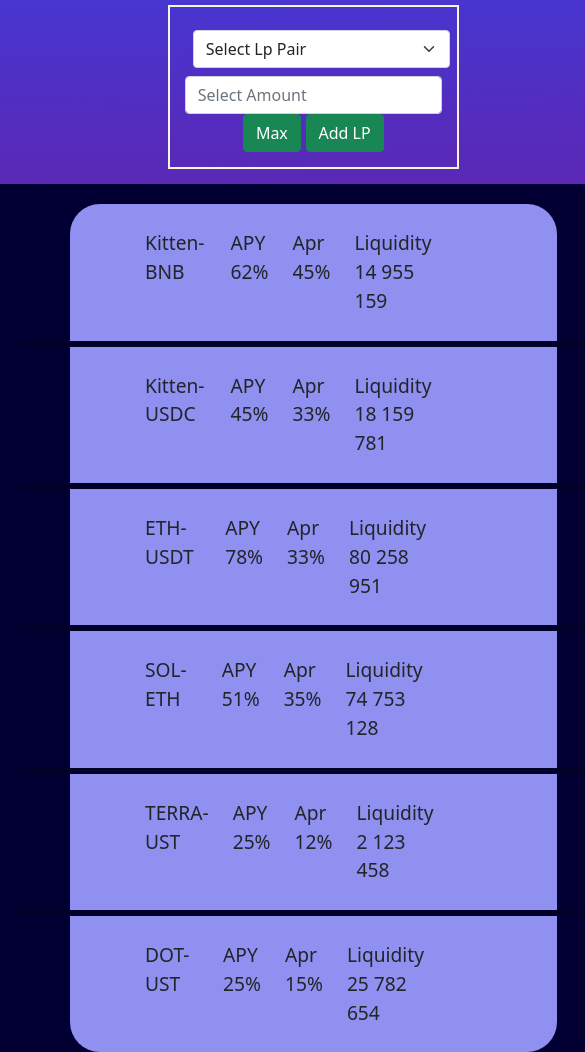
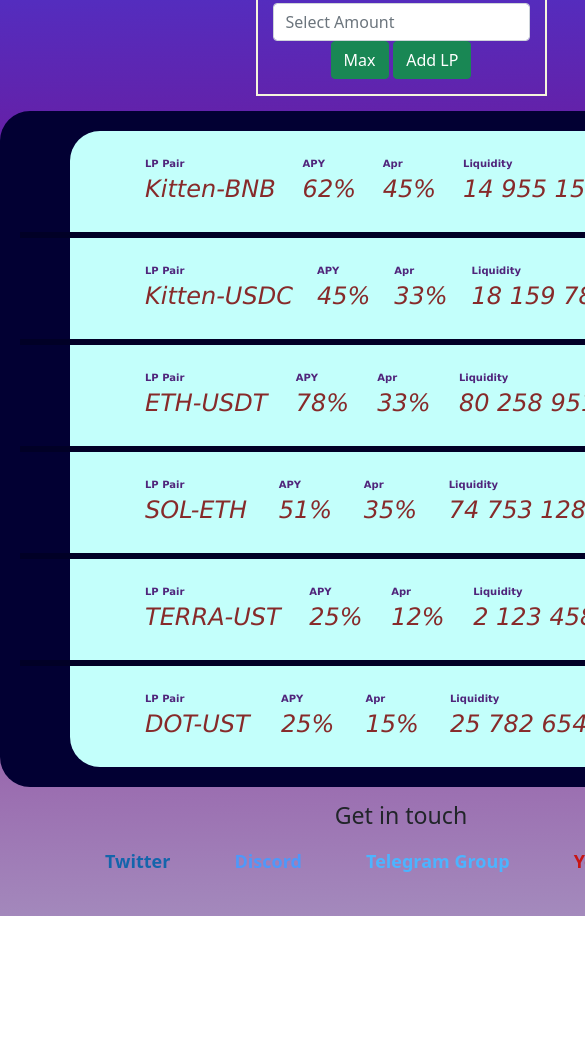
Before and after one commit to JuanWaldmann/CoderProject, a website: page pages/farms.html in a window 390 px wide. Shown: the part 657-1709 px from the top of the page, 585 px wide, since content can reach past the window. After the commit the page ends 1573 px from the top, so only its background shows below. Drawn offline with nearby package versions, Linux system fonts and the light colour scheme.

Commit message:
terminados los detalles de la parte de farm y ajustado el responsive

```diff
--- a/pages/farms.html
+++ b/pages/farms.html
@@ -74,41 +74,43 @@
 
 
             </div>
+            <div class="farmFlex">
                 <div class="farmWrapper">
 
                         <div class="farmGrid radiusFarm">
                             <div class="pair">
                                 <div class="apyFlex">
-                                <span>Kitten-BNB</span>
+                                    <span class="farmTitle">LP Pair</span>
+                                    <span class="farmInfo">Kitten-BNB</span>
                                 </div>
                             </div>
                             <div class="apy">
                                 <div class="apyFlex">
-                                <span>APY</span>
-                                <span>62%</span>
+                                    <span class="farmTitle">APY</span>
+                                    <span class="farmInfo">62%</span>
                                 </div>
                             </div>
                             <div class="apr">
                                 <div class="apyFlex">
-                                <span>Apr</span>
-                                <span>45%</span>
+                                    <span class="farmTitle">Apr</span>
+                                    <span class="farmInfo">45%</span>
                                 </div>
                             </div>
                             <div class="liquidity">
                                 <div class="apyFlex">
-                                <span>Liquidity</span>
-                                <span>14 955 159</span>
+                                    <span class="farmTitle">Liquidity</span>
+                                    <span class="farmInfo">14 955 159</span>
                                 </div>
                             </div>
                             <div class="earned">
                                 <div class="apyFlex">
-                                <span>Earned</span>
+                                    <span class="farmTitle">Earned</span>
                                     <span>-</span>
                                 </div>
                             </div>
                             <div class="details">
                                 <div class="apyFlex">
-                                <span>Details</span>
+                                    <span class="farmTitle">Details</span>
                                     <button>-</button>
                                 </div>
                             </div>
@@ -118,36 +120,37 @@
                         <div class="farmGrid">
                             <div class="pair">
                                 <div class="apyFlex">
-                                <span>Kitten-USDC</span>
+                                    <span class="farmTitle">LP Pair</span>
+                                    <span class="farmInfo">Kitten-USDC</span>
                                 </div>
                             </div>
                             <div class="apy">
                                 <div class="apyFlex">
-                                <span>APY</span>
-                                <span>45%</span>
+                                    <span class="farmTitle">APY</span>
+                                    <span class="farmInfo">45%</span>
                                 </div>
                             </div>
                             <div class="apr">
                                 <div class="apyFlex">
-                                <span>Apr</span>
-                                <span>33%</span>
+                                    <span class="farmTitle">Apr</span>
+                                    <span class="farmInfo">33%</span>
                                 </div>
                             </div>
                             <div class="liquidity">
                                 <div class="apyFlex">
-                                <span>Liquidity</span>
-                                <span>18 159 781</span>
+                                    <span class="farmTitle">Liquidity</span>
+                                    <span class="farmInfo">18 159 781</span>
                                 </div>
                             </div>
                             <div class="earned">
                                 <div class="apyFlex">
-                                <span>Earned</span>
-                                <span>20</span>
+                                    <span class="farmTitle">Earned</span>
+                                    <span class="farmInfo">20</span>
                                 </div>
                             </div>
                             <div class="details">
                                 <div class="apyFlex">
-                                <span>Details</span>
+                                    <span class="farmTitle">Details</span>
                                     <button>-</button>
                                 </div>
                             </div>
@@ -156,36 +159,37 @@
                         <div class="farmGrid">
                             <div class="pair">
                                 <div class="apyFlex">
-                                <span>ETH-USDT</span>
+                                    <span class="farmTitle">LP Pair</span>
+                                    <span class="farmInfo">ETH-USDT</span>
                                 </div>
                             </div>
                             <div class="apy">
                                 <div class="apyFlex">
-                                <span>APY</span>
-                                <span>78%</span>
+                                    <span class="farmTitle">APY</span>
+                                    <span class="farmInfo">78%</span>
                                 </div>
                             </div>
                             <div class="apr">
                                 <div class="apyFlex">
-                                <span>Apr</span>
-                                <span>33%</span>
+                                    <span class="farmTitle">Apr</span>
+                                    <span class="farmInfo">33%</span>
                                 </div>
                             </div>
                             <div class="liquidity">
                                 <div class="apyFlex">
-                                <span>Liquidity</span>
-                                <span>80 258 951</span>
+                                    <span class="farmTitle">Liquidity</span>
+                                    <span class="farmInfo">80 258 951</span>
                                 </div>
                             </div>
                             <div class="earned">
                                 <div class="apyFlex">
-                                <span>Earned</span>
+                                    <span class="farmTitle">Earned</span>
                                     <span>-</span>
                                 </div>
                             </div>
                             <div class="details">
                                 <div class="apyFlex">
-                                <span>Details</span>
+                                    <span class="farmTitle">Details</span>
                                     <button>-</button>
                                 </div>
                             </div>
@@ -194,36 +198,37 @@
                         <div class="farmGrid">
                             <div class="pair">
                                 <div class="apyFlex">
-                                <span>SOL-ETH</span>
+                                    <span class="farmTitle">LP Pair</span>
+                                    <span class="farmInfo">SOL-ETH</span>
                                 </div>
                             </div>
                             <div class="apy">
                                 <div class="apyFlex">
-                                <span>APY</span>
-                                <span>51%</span>
+                                    <span class="farmTitle">APY</span>
+                                    <span class="farmInfo">51%</span>
                                 </div>
                             </div>
                             <div class="apr">
                                 <div class="apyFlex">
-                                <span>Apr</span>
-                                <span>35%</span>
+                                    <span class="farmTitle">Apr</span>
+                                    <span class="farmInfo">35%</span>
                                 </div>
                             </div>
                             <div class="liquidity">
                                 <div class="apyFlex">
-                                <span>Liquidity</span>
-                                <span>74 753 128</span>
+                                    <span class="farmTitle">Liquidity</span>
+                                    <span class="farmInfo">74 753 128</span>
                                 </div>
                             </div>
                             <div class="earned">
                                 <div class="apyFlex">
-                                <span>Earned</span>
+                                    <span class="farmTitle">Earned</span>
                                     <span>-</span>
                                 </div>
                             </div>
                             <div class="details">
                                 <div class="apyFlex">
-                                <span>Details</span>
+                                    <span class="farmTitle">Details</span>
                                     <button>-</button>
                                 </div>
                             </div>
@@ -232,36 +237,37 @@
                         <div class="farmGrid">
                             <div class="pair">
                                 <div class="apyFlex">
-                                <span>TERRA-UST</span>
+                                    <span class="farmTitle">LP Pair</span>
+                                    <span class="farmInfo">TERRA-UST</span>
                                 </div>
                             </div>
                             <div class="apy">
                                 <div class="apyFlex">
-                                <span>APY</span>
-                                <span>25%</span>
+                                    <span class="farmTitle">APY</span>
+                                    <span class="farmInfo">25%</span>
                                 </div>
                             </div>
                             <div class="apr">
                                 <div class="apyFlex">
-                                <span>Apr</span>
-                                <span>12%</span>
+                                    <span class="farmTitle">Apr</span>
+                                    <span class="farmInfo">12%</span>
                                 </div>
                             </div>
                             <div class="liquidity">
                                 <div class="apyFlex">
-                                <span>Liquidity</span>
-                                <span>2 123 458</span>
+                                    <span class="farmTitle">Liquidity</span>
+                                    <span class="farmInfo">2 123 458</span>
                                 </div>
                             </div>
                             <div class="earned">
                                 <div class="apyFlex">
-                                <span>Earned</span>
+                                    <span class="farmTitle">Earned</span>
                                     <span>-</span>
                                 </div>
                             </div>
                             <div class="details">
                                 <div class="apyFlex">
-                                <span>Details</span>
+                                    <span class="farmTitle">Details</span>
                                     <button>-</button>
                                 </div>
                             </div>
@@ -270,41 +276,43 @@
                         <div class="farmGrid radiusFarmBot">
                             <div class="pair">
                                 <div class="apyFlex">
-                                <span>DOT-UST</span>
+                                    <span class="farmTitle">LP Pair</span>
+                                    <span class="farmInfo">DOT-UST</span>
                                 </div>
                             </div>
                             <div class="apy">
                                 <div class="apyFlex">
-                                <span>APY</span>
-                                <span>25%</span>
+                                    <span class="farmTitle">APY</span>
+                                    <span class="farmInfo">25%</span>
                                 </div>
                             </div>
                             <div class="apr">
                                 <div class="apyFlex">
-                                <span>Apr</span>
-                                <span>15%</span>
+                                    <span class="farmTitle">Apr</span>
+                                    <span class="farmInfo">15%</span>
                                 </div>
                             </div>
                             <div class="liquidity">
                                 <div class="apyFlex">
-                                <span>Liquidity</span>
-                                <span>25 782 654</span>
+                                    <span class="farmTitle">Liquidity</span>
+                                    <span class="farmInfo">25 782 654</span>
                                 </div>
                             </div>
                             <div class="earned">
                                 <div class="apyFlex">
-                                <span>Earned</span>
+                                    <span class="farmTitle">Earned</span>
                                     <span>-</span>
                                 </div>
                             </div>
                             <div class="details">
                                 <div class="apyFlex">
-                                <span>Details</span>
+                                    <span class="farmTitle">Details</span>
                                     <button>-</button>
                                 </div>
                             </div>
                         </div>
 
+                </div>
         </div>
         </main>
         <aside>
--- a/scss/_media.scss
+++ b/scss/_media.scss
@@ -1,4 +1,9 @@
 // Media queries
+@media screen and (min-width: 380px) {
+    .liquidity {
+        display: block;
+    }
+}
 @media screen and (min-width:768px) {
     .wrapper {
         grid-template-areas:
@@ -52,7 +57,7 @@
         "main main aside"
         "footer footer footer"
         ;
-        grid-template-columns: 10fr 6fr 1fr;
+        grid-template-columns: 8fr 12fr 1fr;
     }
 
     nav div {
--- a/scss/styling.scss
+++ b/scss/styling.scss
@@ -51,7 +51,7 @@
 nav div {
 
     display: flex;
-    justify-content: center;
+    justify-content: space-around;
     flex-direction: column;
     @include spacing($padding,$margin)
 }
@@ -90,6 +90,7 @@
 }
 footer {
     grid-area: footer;
+    padding: $padding;
 }
 aside {
     display: none;
@@ -100,6 +101,7 @@
     // estilos de grilla
     display: grid;
     width: fit-content;
+    min-height: 100vh;
     grid-template-areas:
     "header"
     "nav"
@@ -176,30 +178,46 @@
     font-weight: bolder;
     color: rgba(34, 16, 80, 0.784);
 }
-
+.farmFlex {
+    display: flex;
+    justify-content: center;
+}
 .farmWrapper {
     background-color: rgb(2, 0, 51);
     display: flex;
     flex-direction: column;
     padding: 20px;
+    border-radius: $border-radius;
+    width: 75%;
+    min-width: fit-content;
+}
 
-}
-.radius {
-    border-radius: $border-radius;
-}
 .farmGrid {
 
-    background-color: rgb(144, 144, 240);
+    background-color: rgb(195, 255, 251);
     display: grid;
     padding: 25px 75px;
     grid-template-areas: "pair apy apr liquidity earned details" ;
     column-gap: 24px;
-    height: auto;
     margin: 0 50px;
+}
+.farmTitle {
+    font-weight: bolder;
+    font-size: x-small;
+    color: rgb(80, 37, 123);
+    font-family: Verdana, Geneva, Tahoma, sans-serif;
 
+
+}
+.farmInfo{
+    font-size: x-large;
+    font-family: Verdana, Geneva, Tahoma, sans-serif;
+    color: rgba(126, 12, 12, 0.877);
+    font-style: italic;
 }
 .pair {
     grid-area: pair;
+    white-space: nowrap;
 }
 .apy {
     grid-area: apy;
@@ -209,6 +227,8 @@
 }
 .liquidity {
     grid-area: liquidity;
+    white-space: nowrap;
+    display: none;
 }
 .earned {
     grid-area: earned;
```
Also changed, not shown: README.md, css/main.css. Lines whose indentation alone changed are shown as unchanged.
